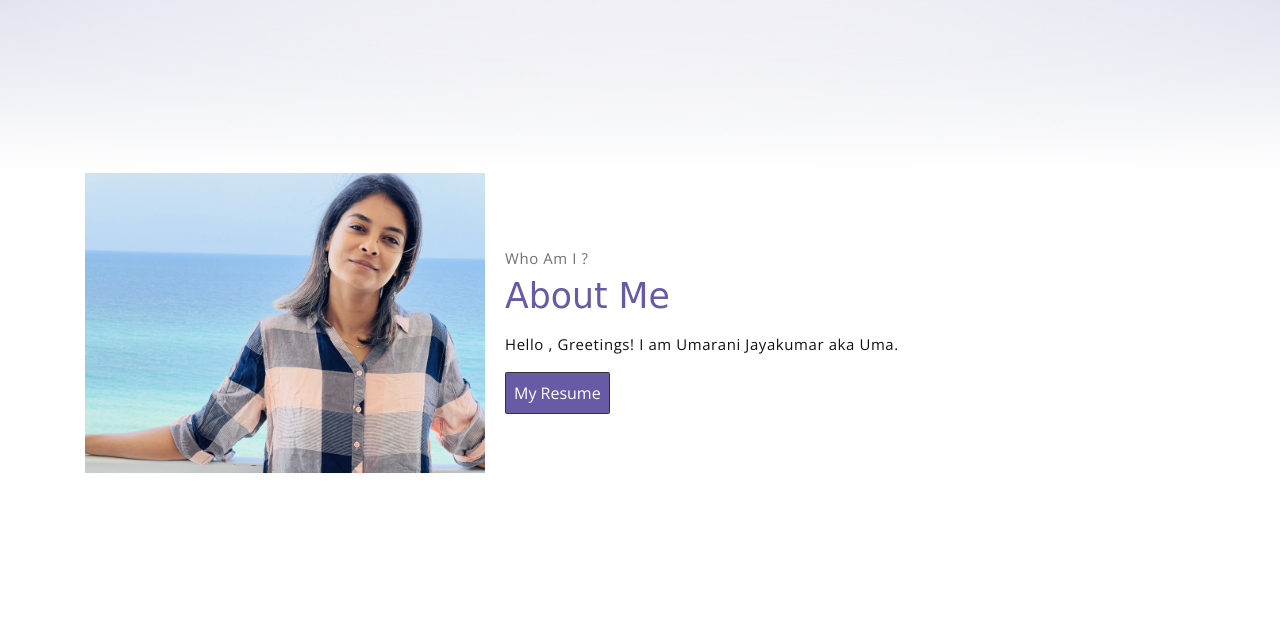
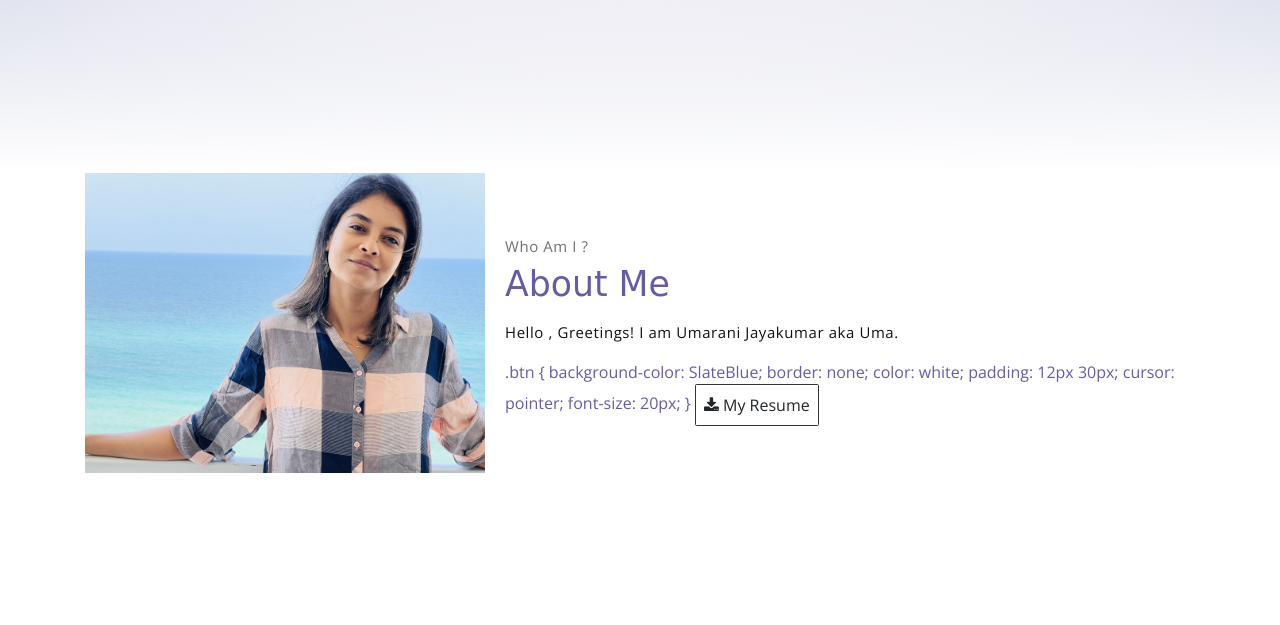
Before and after one commit to umajay/myportfo, a Flask app: page / in a window 1280 px wide. Shown: the part 627-1252 px from the top of the page. Run offline with Flask 3, Linux system fonts and the light colour scheme; some libraries are stand-ins or nearby versions; some web fonts are replaced.

Commit message:
changes in main  and index.html

```diff
--- a/templates/index.html
+++ b/templates/index.html
@@ -86,10 +86,26 @@
                     <a href="static/assets/Docs/CV-UmaraniJ.rtf" download>
 <!--                            <button id = 'download'  class="button-10" role="button" onclick="">-->
 <!--                            <button class="button-10" role="button" o>-->
-                            <button class="btn btn-primary" type="button" onclick="">
-                               My Resume
-                            </button>
+<!--                            <button class="btn"><i class="fa fa-download"></i> My Resume</button>-->
+                            <meta name="viewport" content="width=device-width, initial-scale=1">
+                            <!-- Add icon library -->
+                            <link rel="stylesheet" href="https://cdnjs.cloudflare.com/ajax/libs/font-awesome/4.7.0/css/font-awesome.min.css">
+                             .btn {
+                              background-color: SlateBlue;
+                              border: none;
+                              color: white;
+                              padding: 12px 30px;
+                              cursor: pointer;
+                              font-size: 20px;
+                            }
+
+<!--                             Darker background on mouse-over */-->
+<!--                            /*.btn:hover {-->
+<!--                              background-color: RoyalBlue;-->
+<!--                            }-->
+                            <button class="btn"><i class="fa fa-download"></i> My Resume</button>
                         </a>
+
 
                 </div>
             </div><!-- end of about wrapper -->
```
